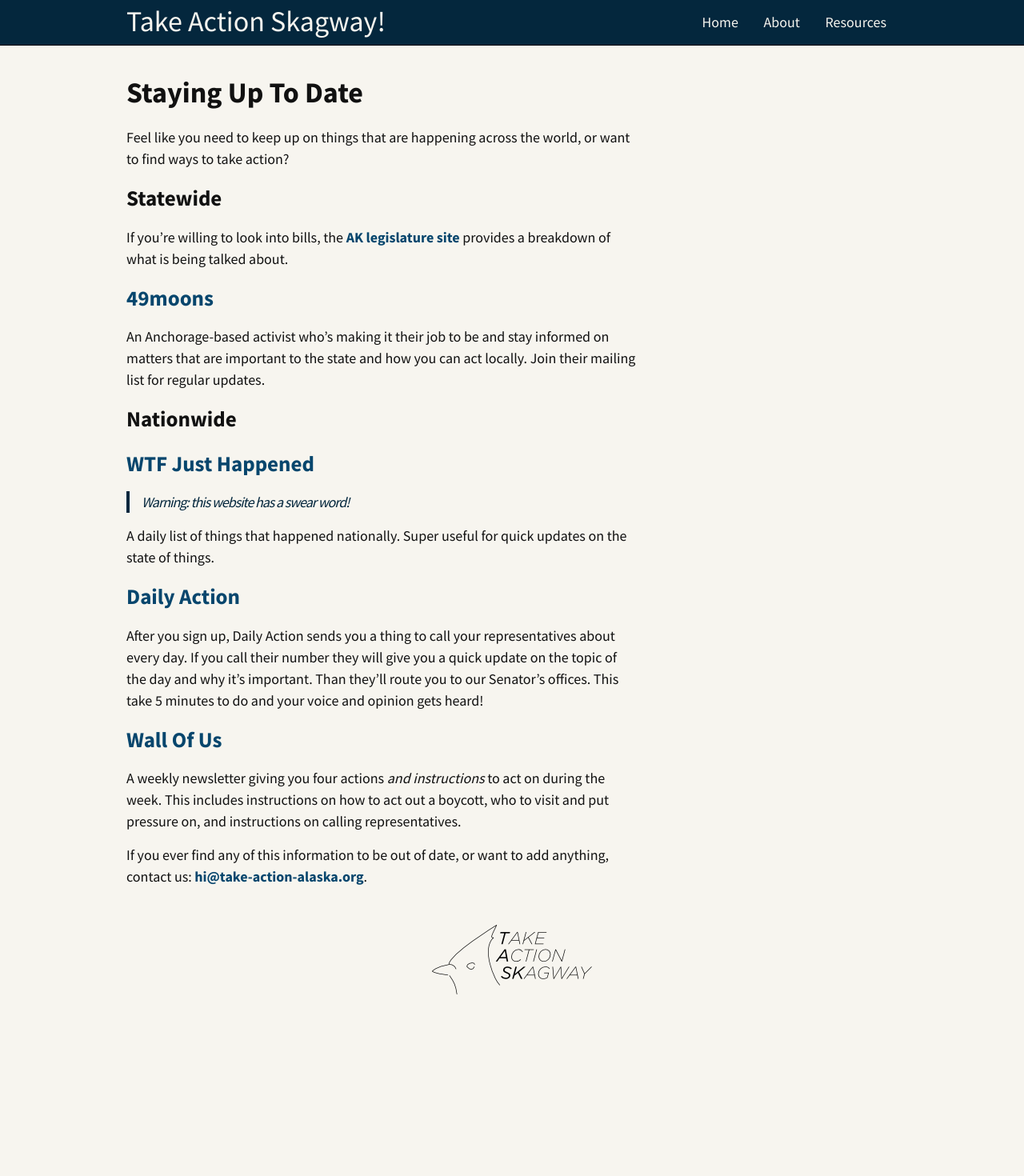
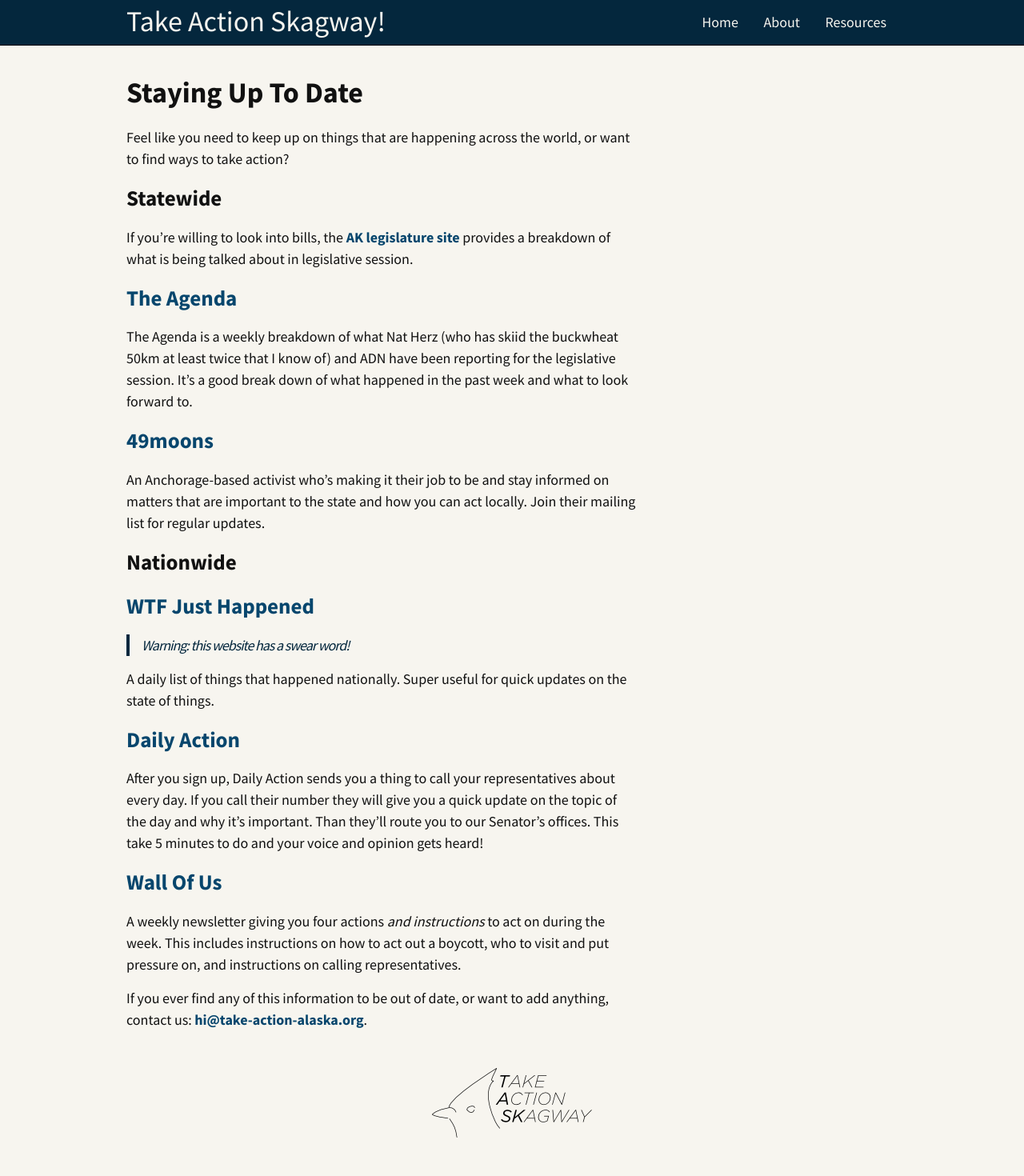
Before and after one commit to simonv3/take-action-skagway, a Jekyll site: the page built from pages/staying-up-to-date.md, in a window 1280 px wide. Shown: the whole page at 80% size. Built offline with Jekyll 4.4.1, drawn with Linux system fonts in a browser that asks for light colours; nearby versions of some CDN libraries; comment, search, counter and statistics services are not loaded; before the commit the page ends 1291 px from its top, so only the background shows below that.

Commit message:
Add The Agenda

```diff
--- a/pages/staying-up-to-date.md
+++ b/pages/staying-up-to-date.md
@@ -7,7 +7,11 @@
 
 # Statewide
 
-If you're willing to look into bills, the [AK legislature site](http://www.akleg.gov/basis/Bill/ActionsByDate/30) provides a breakdown of what is being talked about.
+If you're willing to look into bills, the [AK legislature site](http://www.akleg.gov/basis/Bill/ActionsByDate/30) provides a breakdown of what is being talked about in legislative session.
+
+## [The Agenda](http://tinyletter.com/HerzADN)
+
+The Agenda is a weekly breakdown of what Nat Herz (who has skiid the buckwheat 50km at least twice that I know of) and ADN have been reporting for the legislative session. It's a good break down of what happened in the past week and what to look forward to.
 
 ## [49moons](https://www.fortyninemoons.org/)
 
```
